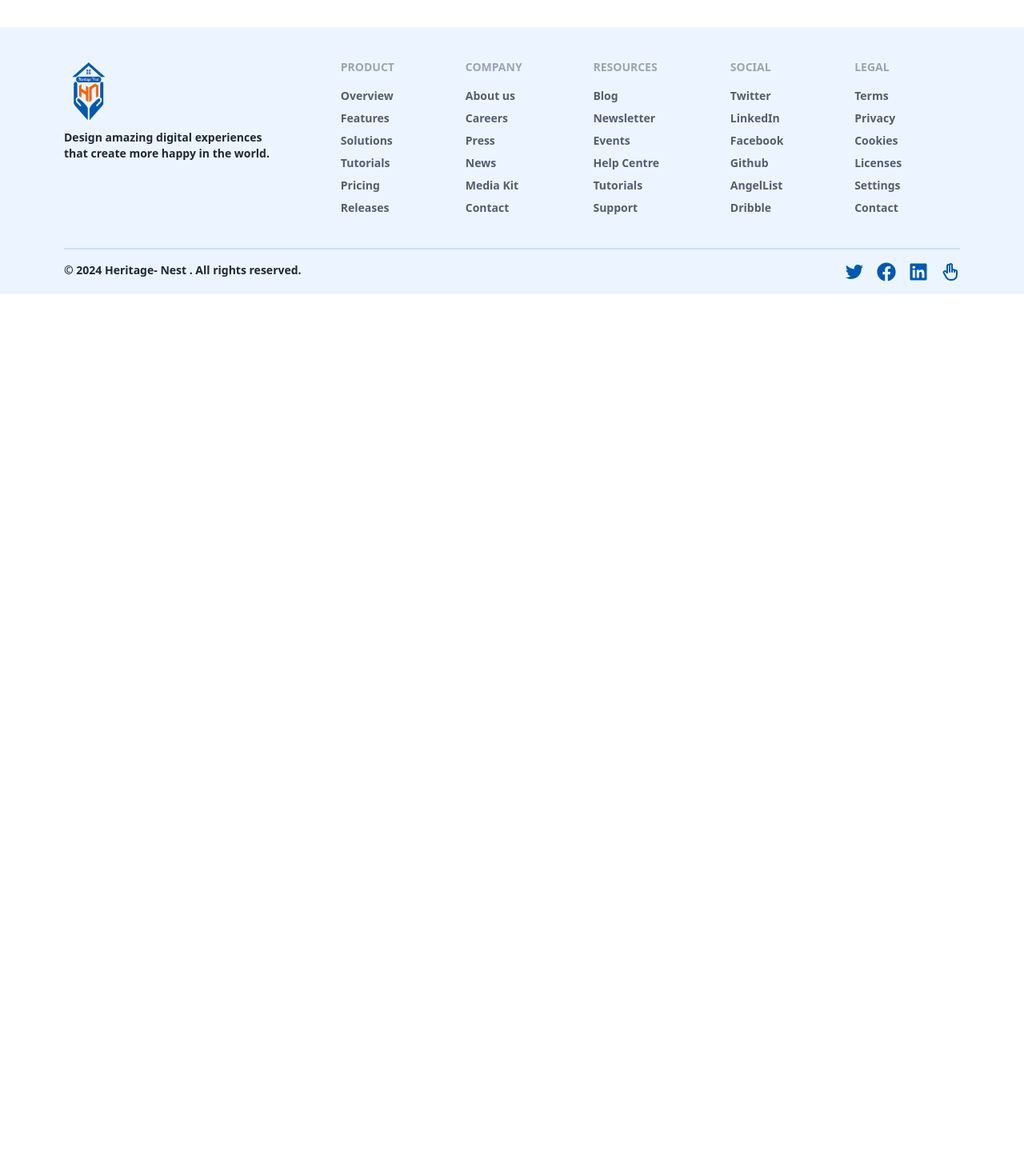
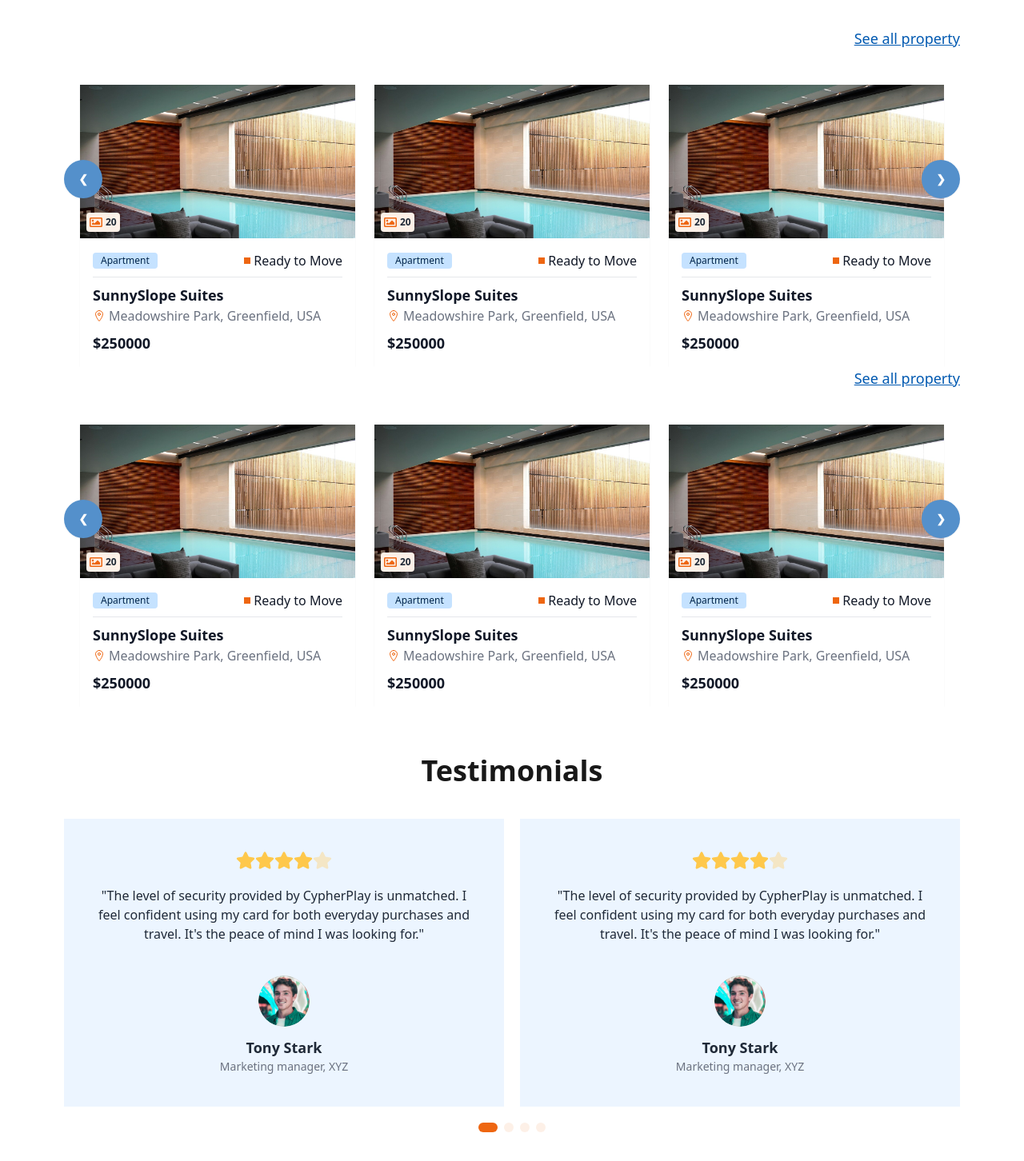
Before and after one commit to TanveerAhmed4545/Heritage-Nest, a React (Vite) app: page /services in a window 1280 px wide. Shown: the part 698-2150 px from the top of the page at 80% size. Before the commit the page ends 1066 px from the top, so only its background shows below. Built offline with nearby package versions, Linux system fonts and the light colour scheme.

Commit message:
add  services page

```diff
--- a/src/Pages/ServicePage/ServicePage.jsx
+++ b/src/Pages/ServicePage/ServicePage.jsx
@@ -2,7 +2,9 @@ import { AiFillDollarCircle } from "react-icons/ai";
 import { BiHomeCircle } from "react-icons/bi";
 import { IoLocationOutline, IoSearch } from "react-icons/io5";
 import bg from "../../assets/images/bg.jpg";
+import Cards from "../../components/Cards/Cards";
 import FlatList from "../../components/FlatList/FlatList";
+import Testimonials from "../../components/Testimonials/Testimonials";
 
 const ServicePage = () => {
   return (
@@ -98,6 +100,15 @@ const ServicePage = () => {
         </div>
       </div>
       <FlatList />
+      <div className="px-5 md:px-10 lg:px-20">
+        <Cards />
+      </div>
+      <div className="px-5 md:px-10 lg:px-20 pb-5">
+        <Cards />
+      </div>
+      <div className="px-5 md:px-10 lg:px-20 pb-5">
+        <Testimonials />
+      </div>
     </div>
   );
 };
```
